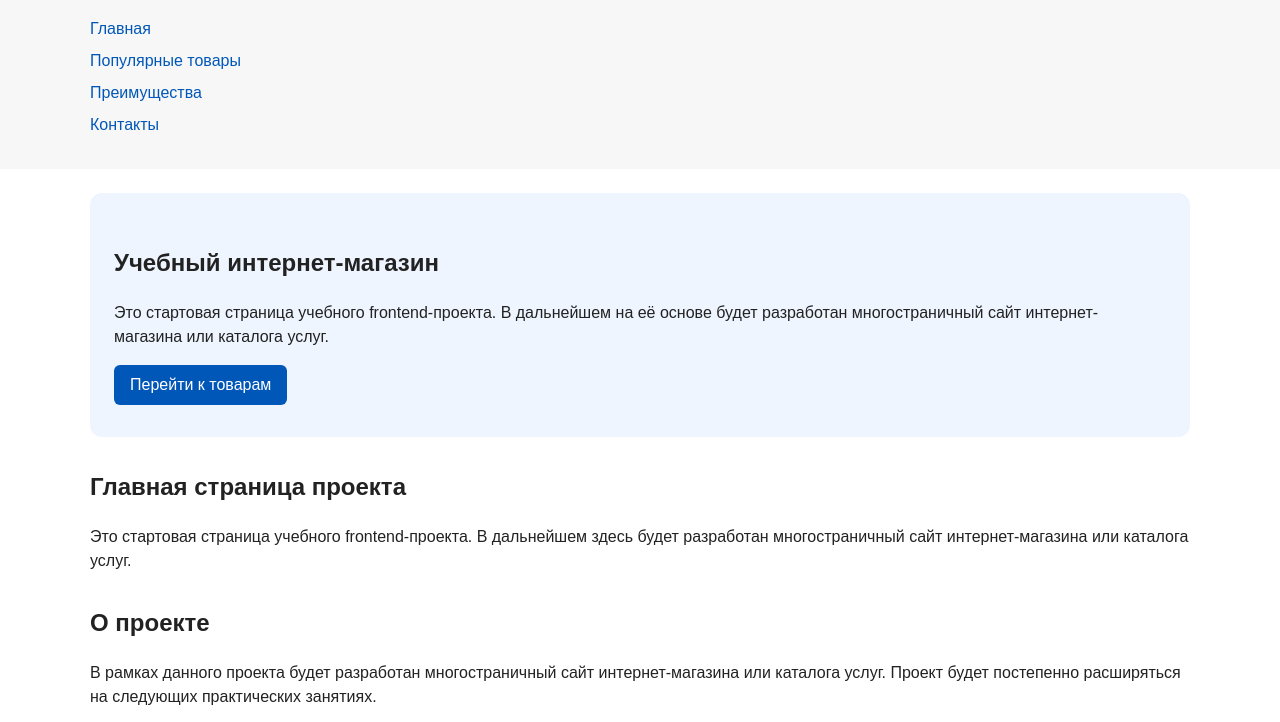
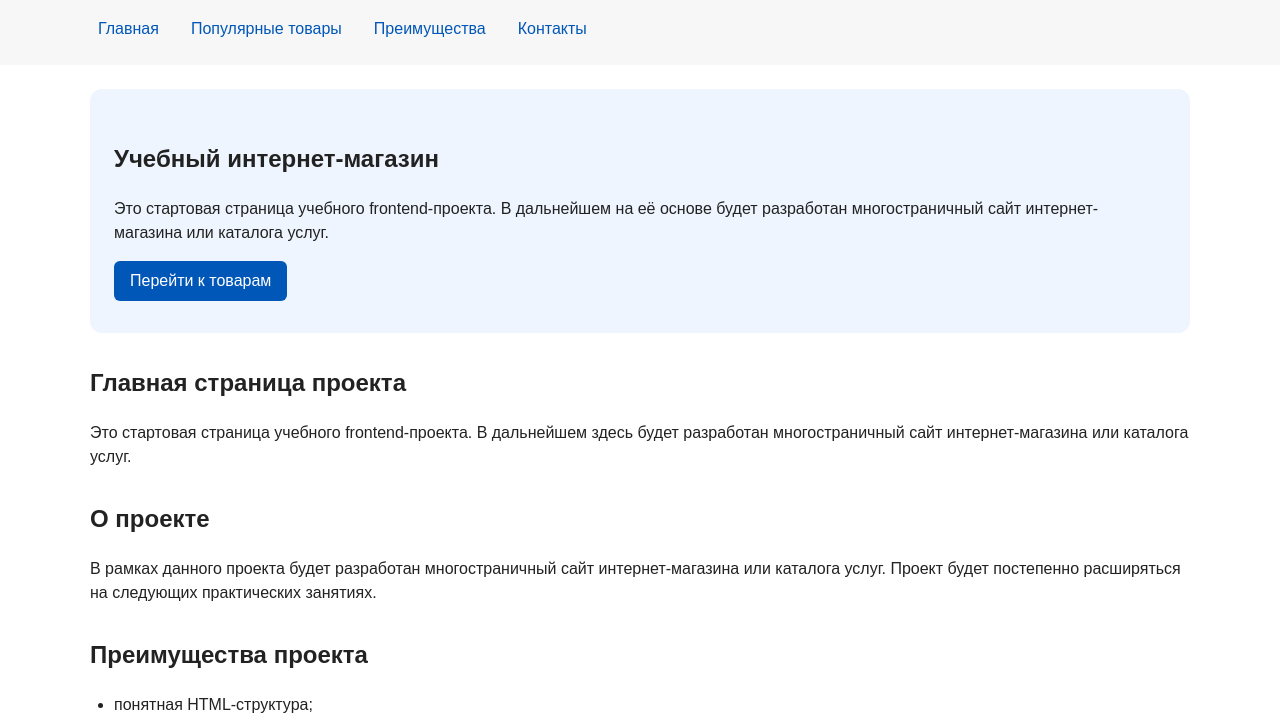
Before and after one commit to enjo1si/FBR, a plain HTML site: page index.html in a window 1280 px wide. Shown: the part 53-775 px from the top of the page. Drawn offline with Linux system fonts and the light colour scheme.

Commit message:
feat: horizontal nav menu with visible focus

```diff
--- a/css/style.css
+++ b/css/style.css
@@ -127,22 +127,29 @@ a:focus-visible {
 }
 
 .site-nav__list {
+    display: flex;
+    gap: var(--space-md);
     padding: 0;
     margin: var(--space-md) 0 0;
     list-style: none;
 }
 
-.site-nav__list li {
-    margin-bottom: var(--space-sm);
-}
-
 .site-nav__list a {
     color: var(--color-primary);
     text-decoration: none;
+    padding: var(--space-xs) var(--space-sm);
+    border-radius: var(--radius-sm);
+    transition: color 0.2s, background-color 0.2s;
 }
 
 .site-nav__list a:hover {
-    text-decoration: underline;
+    color: var(--color-primary-dark);
+    background-color: var(--color-surface);
+}
+
+.site-nav__list a:focus-visible {
+    outline: 2px solid var(--color-primary);
+    outline-offset: 3px;
 }
 
 .hero {
```
Also changed, not shown: README.md.
